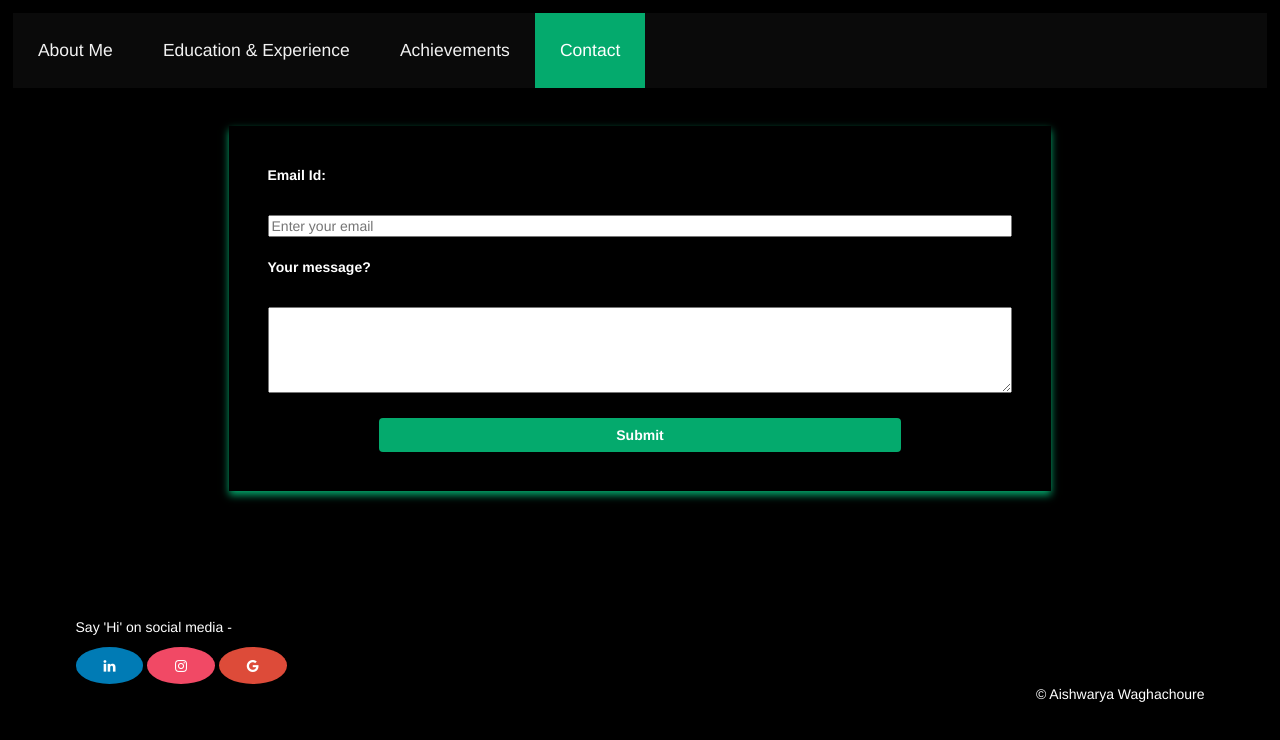
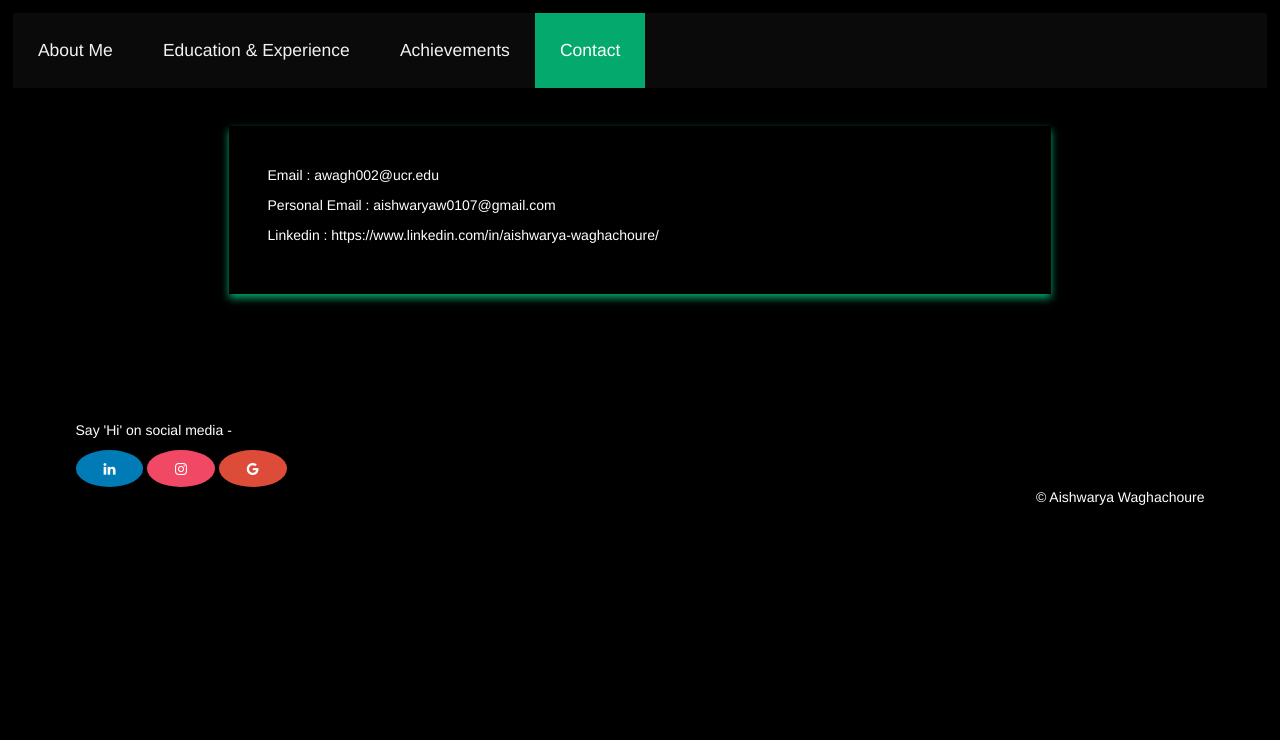
Before and after one commit to aishwaryawaghachoure/aishwaryawaghachoure.github.io, a plain HTML site: page Contact.html in a window 1280 px wide. Drawn offline with nearby package versions, Linux system fonts and the light colour scheme.

Commit message:
Update Contact.html
New change

```diff
--- a/Contact.html
+++ b/Contact.html
@@ -24,26 +24,17 @@
         <a class="active" href="Contact.html">Contact</a>
       </div>
 
-      <div class="row">
-
+        <div class="row">
             <div class="card2">
-                <span><p><b>Email Id:</b></p></span>
-                <br>
-                <input type="email" placeholder="Enter your email" id="email" style="width:100%; height:200%; " />
-                <br><br>
-                <span><p><b>Your message?</b></p></span>
-                <br>
-                <textarea id="question" rows="4" style="width:100%; height:100%; "></textarea>
-                <br>
-                <br>
-
-                <div class="text-center">
-                    <form method="post">
-                <button onclick="sendContact();" class="btn" style="width:70%; height:100%; " id="button2" ><b>Submit</b></button>
-            </form>
-            </div>
+                <p>Email            : awagh002@ucr.edu</p>
+                <p>Personal Email   : aishwaryaw0107@gmail.com</p>
+                <p>Linkedin         : https://www.linkedin.com/in/aishwarya-waghachoure/ </p>
             </div>
         </div>
+
+
+
+
 </body>
 <footer>
     <p>Say 'Hi' on social media - </p>
```
